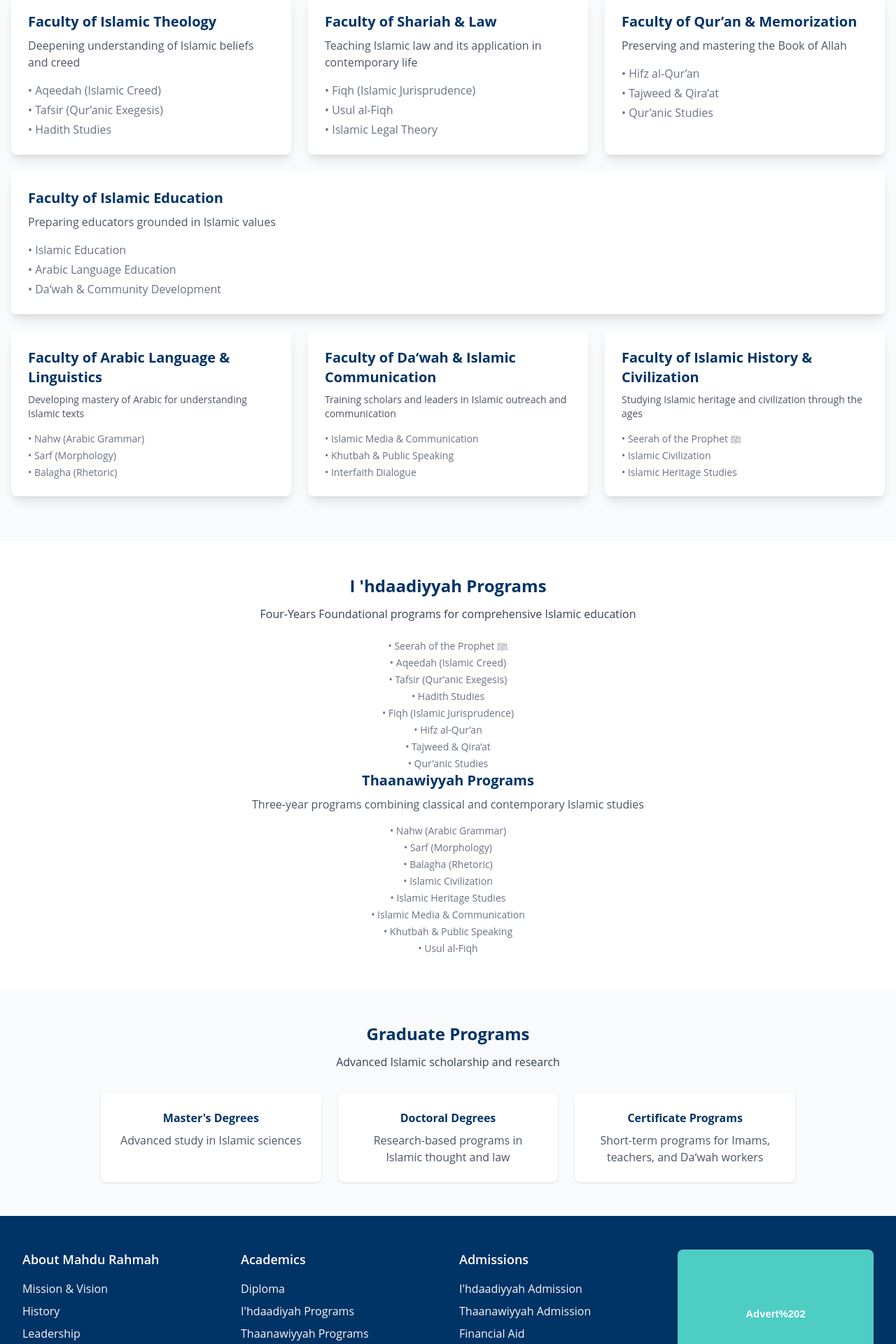
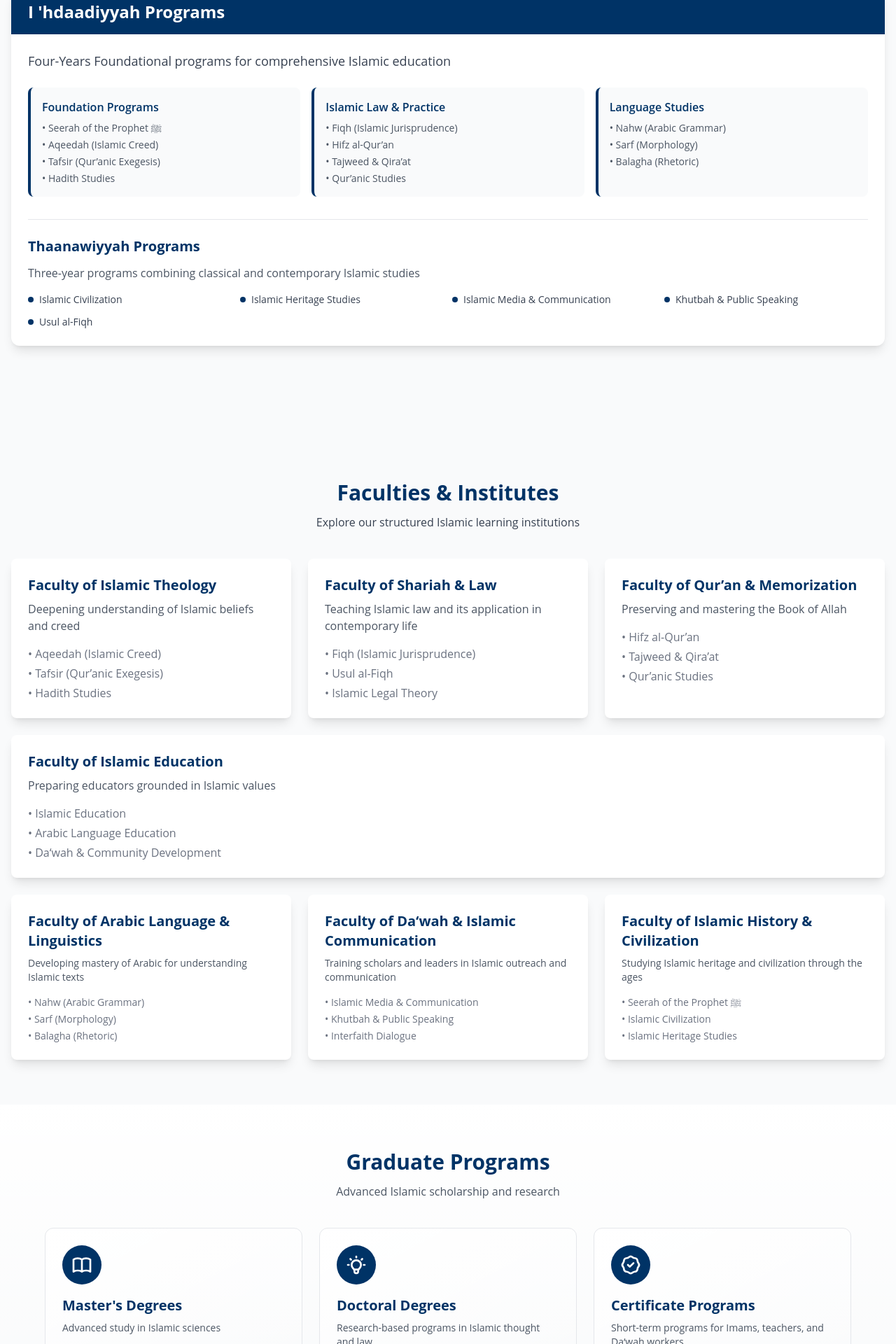
Before and after one commit to mojjam07/MREI_frontend, a React (Vite) app: page /academics in a window 1280 px wide. Shown: the part 500-2420 px from the top of the page at 70% size. Built offline with nearby package versions, Linux system fonts and the light colour scheme; no server answers.

Commit message:
ui matching mahd spec

```diff
--- a/src/pages/AboutUs.jsx
+++ b/src/pages/AboutUs.jsx
@@ -163,7 +163,7 @@ const AboutUs = () => {
                   <img
                     src="https://res.cloudinary.com/doi8mindp/image/upload/v1767333034/FB_IMG_1762014536592_y34z5u.jpg"
                     alt={t('about.presidentName')}
-                    className="w-16 h-16 sm:w-20 sm:h-20 lg:w-24 lg:h-24 rounded object-cover transition-transform duration-300 hover-scale shadow-md"
+                    className="w-20 h-20 sm:w-24 sm:h-24 lg:w-28 lg:h-28 rounded object-cover transition-transform duration-300 hover-scale shadow-md"
                   />
                 </div>
                 <div className={`text-center sm:text-left ${language === 'ar' ? 'sm:text-right' : 'sm:text-left'} flex-1`}>
@@ -183,7 +183,7 @@ const AboutUs = () => {
                   <img
                     src="https://res.cloudinary.com/doi8mindp/image/upload/v1767270351/logo2_h07cix.png"
                     alt={t('about.vpName')}
-                    className="w-16 h-16 sm:w-20 sm:h-20 lg:w-24 lg:h-24 rounded object-cover transition-transform duration-300 hover-scale shadow-md"
+                    className="w-20 h-20 sm:w-24 sm:h-24 lg:w-28 lg:h-28 rounded object-cover transition-transform duration-300 hover-scale shadow-md"
                   />
                 </div>
                 <div className={`text-center sm:text-left ${language === 'ar' ? 'sm:text-right' : 'sm:text-left'} flex-1`}>
@@ -203,7 +203,7 @@ const AboutUs = () => {
                   <img
                     src="https://res.cloudinary.com/doi8mindp/image/upload/v1767270351/logo2_h07cix.png"
                     alt={t('about.deanName')}
-                    className="w-16 h-16 sm:w-20 sm:h-20 lg:w-24 lg:h-24 rounded object-cover transition-transform duration-300 hover-scale shadow-md"
+                    className="w-20 h-20 sm:w-24 sm:h-24 lg:w-28 lg:h-28 rounded object-cover transition-transform duration-300 hover-scale shadow-md"
                   />
                 </div>
                 <div className={`text-center sm:text-left ${language === 'ar' ? 'sm:text-right' : 'sm:text-left'} flex-1`}>
--- a/src/pages/Academics.jsx
+++ b/src/pages/Academics.jsx
@@ -26,6 +26,88 @@ const Academics = () => {
         </div>
       </section>
 
+      {/* Courses We Offered Section */}
+      <section className="py-12 lg:py-16 bg-gradient-to-b from-primary/5 to-white">
+        <div className="container mx-auto px-4">
+          <div className="text-center mb-12">
+            <h2 className="text-3xl lg:text-4xl font-bold text-primary mb-3">
+              {t('academics.coursesWeOfferedTitle')}
+            </h2>
+            <div className="w-24 h-1 bg-primary mx-auto rounded-full"></div>
+          </div>
+
+          {/* Undergraduate Section */}
+          <div className="mb-16">
+            <div className="bg-white rounded-xl shadow-lg overflow-hidden hover:shadow-xl transition-shadow duration-300">
+              <div className="bg-primary text-white px-6 py-4">
+                <h3 className="text-2xl font-bold">
+                  {t('academics.undergraduateTitle')}
+                </h3>
+              </div>
+              <div className="p-6">
+                <p className="text-gray-700 mb-6 text-lg">
+                  {t('academics.undergraduateDesc')}
+                </p>
+
+                <div className="grid grid-cols-1 md:grid-cols-2 lg:grid-cols-3 gap-4 mb-8">
+                  <div className="bg-gray-50 p-4 rounded-lg border-l-4 border-primary hover:bg-primary/5 transition-colors duration-300">
+                    <h4 className="font-semibold text-primary mb-2">Foundation Programs</h4>
+                    <ul className="text-gray-600 text-sm space-y-1">
+                      <li>• {t('academics.seerahProgram')}</li>
+                      <li>• {t('academics.aqeedahProgram')}</li>
+                      <li>• {t('academics.tafsirProgram')}</li>
+                      <li>• {t('academics.hadithProgram')}</li>
+                    </ul>
+                  </div>
+
+                  <div className="bg-gray-50 p-4 rounded-lg border-l-4 border-primary hover:bg-primary/5 transition-colors duration-300">
+                    <h4 className="font-semibold text-primary mb-2">Islamic Law & Practice</h4>
+                    <ul className="text-gray-600 text-sm space-y-1">
+                      <li>• {t('academics.fiqhProgram')}</li>
+                      <li>• {t('academics.hifzProgram')}</li>
+                      <li>• {t('academics.tajweedProgram')}</li>
+                      <li>• {t('academics.quranStudiesProgram')}</li>
+                    </ul>
+                  </div>
+
+                  <div className="bg-gray-50 p-4 rounded-lg border-l-4 border-primary hover:bg-primary/5 transition-colors duration-300">
+                    <h4 className="font-semibold text-primary mb-2">Language Studies</h4>
+                    <ul className="text-gray-600 text-sm space-y-1">
+                      <li>• {t('academics.nahwProgram')}</li>
+                      <li>• {t('academics.sarfProgram')}</li>
+                      <li>• {t('academics.balaghaProgram')}</li>
+                    </ul>
+                  </div>
+                </div>
+
+                <div className="border-t pt-6">
+                  <h4 className="text-xl font-bold text-primary mb-3">
+                    {t('academics.bachelorDegrees')}
+                  </h4>
+                  <p className="text-gray-600 mb-4">
+                    {t('academics.bachelorDesc')}
+                  </p>
+                  <div className="grid grid-cols-1 md:grid-cols-2 lg:grid-cols-4 gap-3">
+                    {[
+                      t('academics.islamicCivilizationProgram'),
+                      t('academics.islamicHeritageProgram'),
+                      t('academics.islamicMediaProgram'),
+                      t('academics.khutbahProgram'),
+                      t('academics.usulFiqhProgram'),
+                    ].map((program, index) => (
+                      <div key={index} className="flex items-center gap-2 text-gray-700">
+                        <span className="w-2 h-2 bg-primary rounded-full"></span>
+                        <span className="text-sm">{program}</span>
+                      </div>
+                    ))}
+                  </div>
+                </div>
+              </div>
+            </div>
+          </div>
+        </div>
+      </section>
+
       {/* Faculties Section */}
       <section className="py-12 lg:py-16">
         <div className="container mx-auto px-4">
@@ -40,7 +122,7 @@ const Academics = () => {
 
           <div className="grid grid-cols-1 md:grid-cols-2 lg:grid-cols-3 gap-6">
             {/* Theology */}
-            <div className="bg-white p-6 rounded-lg shadow-lg">
+            <div className="bg-white p-6 rounded-lg shadow-lg hover:shadow-xl transition-shadow duration-300">
               <h3 className="text-xl font-bold text-primary mb-2">
                 {t('academics.theologyTitle')}
               </h3>
@@ -55,7 +137,7 @@ const Academics = () => {
             </div>
 
             {/* Shariah */}
-            <div className="bg-white p-6 rounded-lg shadow-lg">
+            <div className="bg-white p-6 rounded-lg shadow-lg hover:shadow-xl transition-shadow duration-300">
               <h3 className="text-xl font-bold text-primary mb-2">
                 {t('academics.shariaTitle')}
               </h3>
@@ -70,7 +152,7 @@ const Academics = () => {
             </div>
 
             {/* Quran */}
-            <div className="bg-white p-6 rounded-lg shadow-lg">
+            <div className="bg-white p-6 rounded-lg shadow-lg hover:shadow-xl transition-shadow duration-300">
               <h3 className="text-xl font-bold text-primary mb-2">
                 {t('academics.quranTitle')}
               </h3>
@@ -85,7 +167,7 @@ const Academics = () => {
             </div>
 
             {/* Islamic Education */}
-            <div className="bg-white p-6 rounded-lg shadow-lg lg:col-span-3">
+            <div className="bg-white p-6 rounded-lg shadow-lg lg:col-span-3 hover:shadow-xl transition-shadow duration-300">
               <h3 className="text-xl font-bold text-primary mb-2">
                 {t('academics.educationTitle')}
               </h3>
@@ -100,7 +182,7 @@ const Academics = () => {
             </div>
 
             {/* Arabic Language & Linguistics */}
-            <div className="bg-white p-4 sm:p-6 rounded-lg shadow-lg hover-lift transition-all duration-300">
+            <div className="bg-white p-4 sm:p-6 rounded-lg shadow-lg hover-lift transition-all duration-300 hover:shadow-xl">
               <h3 className="text-base sm:text-lg lg:text-xl font-bold text-primary mb-2">
                 {t('academics.arabicLanguageTitle')}
               </h3>
@@ -114,8 +196,8 @@ const Academics = () => {
               </ul>
             </div>
 
-            {/* Da‘wah & Islamic Communication */}
-            <div className="bg-white p-4 sm:p-6 rounded-lg shadow-lg hover-lift transition-all duration-300">
+            {/* Da'wah & Islamic Communication */}
+            <div className="bg-white p-4 sm:p-6 rounded-lg shadow-lg hover-lift transition-all duration-300 hover:shadow-xl">
               <h3 className="text-base sm:text-lg lg:text-xl font-bold text-primary mb-2">
                 {t('academics.dawahTitle')}
               </h3>
@@ -130,7 +212,7 @@ const Academics = () => {
             </div>
 
             {/* Islamic History & Civilization */}
-            <div className="bg-white p-4 sm:p-6 rounded-lg shadow-lg hover-lift transition-all duration-300">
+            <div className="bg-white p-4 sm:p-6 rounded-lg shadow-lg hover-lift transition-all duration-300 hover:shadow-xl">
               <h3 className="text-base sm:text-lg lg:text-xl font-bold text-primary mb-2">
                 {t('academics.islamicHistoryTitle')}
               </h3>
@@ -147,79 +229,60 @@ const Academics = () => {
         </div>
       </section>
 
-      {/* Undergraduate */}
-      <section className="py-12 bg-white">
-        <div className="container mx-auto px-4 text-center max-w-4xl">
-          <h2 className="text-2xl font-bold text-primary mb-3">
-            {t('academics.undergraduateTitle')}
-          </h2>
-          <p className="text-gray-700 mb-6">
-            {t('academics.undergraduateDesc')}
-          </p>
-          <ul className="text-xs sm:text-sm text-gray-500 space-y-1">
-            <li>• {t('academics.seerahProgram')}</li>
-            <li>• {t('academics.aqeedahProgram')}</li>
-            <li>• {t('academics.tafsirProgram')}</li>
-            <li>• {t('academics.hadithProgram')}</li>
-            <li>• {t('academics.fiqhProgram')}</li>
-            <li>• {t('academics.hifzProgram')}</li>
-            <li>• {t('academics.tajweedProgram')}</li>
-            <li>• {t('academics.quranStudiesProgram')}</li>
-          </ul>
+      {/* Graduate Section - Now under Faculties */}
+      <section className="py-12 lg:py-16 bg-gradient-to-b from-white to-primary/5">
+        <div className="container mx-auto px-4">
+          <div className="text-center mb-10">
+            <h2 className="text-2xl lg:text-3xl font-bold text-primary mb-3">
+              {t('academics.graduateTitle')}
+            </h2>
+            <p className="text-gray-600 max-w-2xl mx-auto">
+              {t('academics.graduateDesc')}
+            </p>
+          </div>
 
-          <h3 className="text-xl font-bold text-primary mb-2">
-            {t('academics.bachelorDegrees')}
-          </h3>
-          <p className="text-gray-600 mb-4">
-            {t('academics.bachelorDesc')}
-          </p>
-          <ul className="text-xs sm:text-sm text-gray-500 space-y-1">
-            <li>• {t('academics.nahwProgram')}</li>
-            <li>• {t('academics.sarfProgram')}</li>
-            <li>• {t('academics.balaghaProgram')}</li>
-            <li>• {t('academics.islamicCivilizationProgram')}</li>
-            <li>• {t('academics.islamicHeritageProgram')}</li>
-            <li>• {t('academics.islamicMediaProgram')}</li>
-            <li>• {t('academics.khutbahProgram')}</li>
-            <li>• {t('academics.usulFiqhProgram')}</li>
-          </ul>
-        </div>
-      </section>
-
-      {/* Graduate */}
-      <section className="py-12">
-        <div className="container mx-auto px-4 text-center max-w-5xl">
-          <h2 className="text-2xl font-bold text-primary mb-3">
-            {t('academics.graduateTitle')}
-          </h2>
-          <p className="text-gray-700 mb-8">
-            {t('academics.graduateDesc')}
-          </p>
-
-          <div className="grid grid-cols-1 md:grid-cols-3 gap-6">
-            <div className="bg-white p-6 rounded-lg shadow">
-              <h3 className="font-bold text-primary mb-2">
+          <div className="grid grid-cols-1 md:grid-cols-3 gap-6 max-w-6xl mx-auto">
+            {/* Master's Degrees */}
+            <div className="bg-gradient-to-br from-primary/5 to-primary/10 p-6 rounded-xl border border-primary/20 hover:shadow-lg transition-all duration-300 group">
+              <div className="w-14 h-14 bg-primary rounded-full flex items-center justify-center mb-4 group-hover:scale-110 transition-transform duration-300">
+                <svg className="w-8 h-8 text-white" fill="none" stroke="currentColor" viewBox="0 0 24 24">
+                  <path strokeLinecap="round" strokeLinejoin="round" strokeWidth={2} d="M12 6.253v13m0-13C10.832 5.477 9.246 5 7.5 5S4.168 5.477 3 6.253v13C4.168 18.477 5.754 18 7.5 18s3.332.477 4.5 1.253m0-13C13.168 5.477 14.754 5 16.5 5c1.747 0 3.332.477 4.5 1.253v13C19.832 18.477 18.247 18 16.5 18c-1.746 0-3.332.477-4.5 1.253" />
+                </svg>
+              </div>
+              <h4 className="text-xl font-bold text-primary mb-2">
                 {t('academics.masterDegrees')}
-              </h3>
-              <p className="text-gray-600">
+              </h4>
+              <p className="text-gray-600 text-sm">
                 {t('academics.masterDesc')}
               </p>
             </div>
 
-            <div className="bg-white p-6 rounded-lg shadow">
-              <h3 className="font-bold text-primary mb-2">
+            {/* Doctoral Degrees */}
+            <div className="bg-gradient-to-br from-primary/5 to-primary/10 p-6 rounded-xl border border-primary/20 hover:shadow-lg transition-all duration-300 group">
+              <div className="w-14 h-14 bg-primary rounded-full flex items-center justify-center mb-4 group-hover:scale-110 transition-transform duration-300">
+                <svg className="w-8 h-8 text-white" fill="none" stroke="currentColor" viewBox="0 0 24 24">
+                  <path strokeLinecap="round" strokeLinejoin="round" strokeWidth={2} d="M9.663 17h4.673M12 3v1m6.364 1.636l-.707.707M21 12h-1M4 12H3m3.343-5.657l-.707-.707m2.828 9.9a5 5 0 117.072 0l-.548.547A3.374 3.374 0 0014 18.469V19a2 2 0 11-4 0v-.531c0-.895-.356-1.754-.988-2.386l-.548-.547z" />
+                </svg>
+              </div>
+              <h4 className="text-xl font-bold text-primary mb-2">
                 {t('academics.doctoralDegrees')}
-              </h3>
-              <p className="text-gray-600">
+              </h4>
+              <p className="text-gray-600 text-sm">
                 {t('academics.doctoralDesc')}
               </p>
             </div>
 
-            <div className="bg-white p-6 rounded-lg shadow">
-              <h3 className="font-bold text-primary mb-2">
+            {/* Certificate Programs */}
+            <div className="bg-gradient-to-br from-primary/5 to-primary/10 p-6 rounded-xl border border-primary/20 hover:shadow-lg transition-all duration-300 group">
+              <div className="w-14 h-14 bg-primary rounded-full flex items-center justify-center mb-4 group-hover:scale-110 transition-transform duration-300">
+                <svg className="w-8 h-8 text-white" fill="none" stroke="currentColor" viewBox="0 0 24 24">
+                  <path strokeLinecap="round" strokeLinejoin="round" strokeWidth={2} d="M9 12l2 2 4-4M7.835 4.697a3.42 3.42 0 001.946-.806 3.42 3.42 0 014.438 0 3.42 3.42 0 001.946.806 3.42 3.42 0 013.138 3.138 3.42 3.42 0 00.806 1.946 3.42 3.42 0 010 4.438 3.42 3.42 0 00-.806 1.946 3.42 3.42 0 01-3.138 3.138 3.42 3.42 0 00-1.946.806 3.42 3.42 0 01-4.438 0 3.42 3.42 0 00-1.946-.806 3.42 3.42 0 01-3.138-3.138 3.42 3.42 0 00-.806-1.946 3.42 3.42 0 010-4.438 3.42 3.42 0 00.806-1.946 3.42 3.42 0 013.138-3.138z" />
+                </svg>
+              </div>
+              <h4 className="text-xl font-bold text-primary mb-2">
                 {t('academics.certificatePrograms')}
-              </h3>
-              <p className="text-gray-600">
+              </h4>
+              <p className="text-gray-600 text-sm">
                 {t('academics.certificateDesc')}
               </p>
             </div>
```
Also changed, not shown: src/i18n/ar.json, src/i18n/en.json, src/i18n/translations.js.
